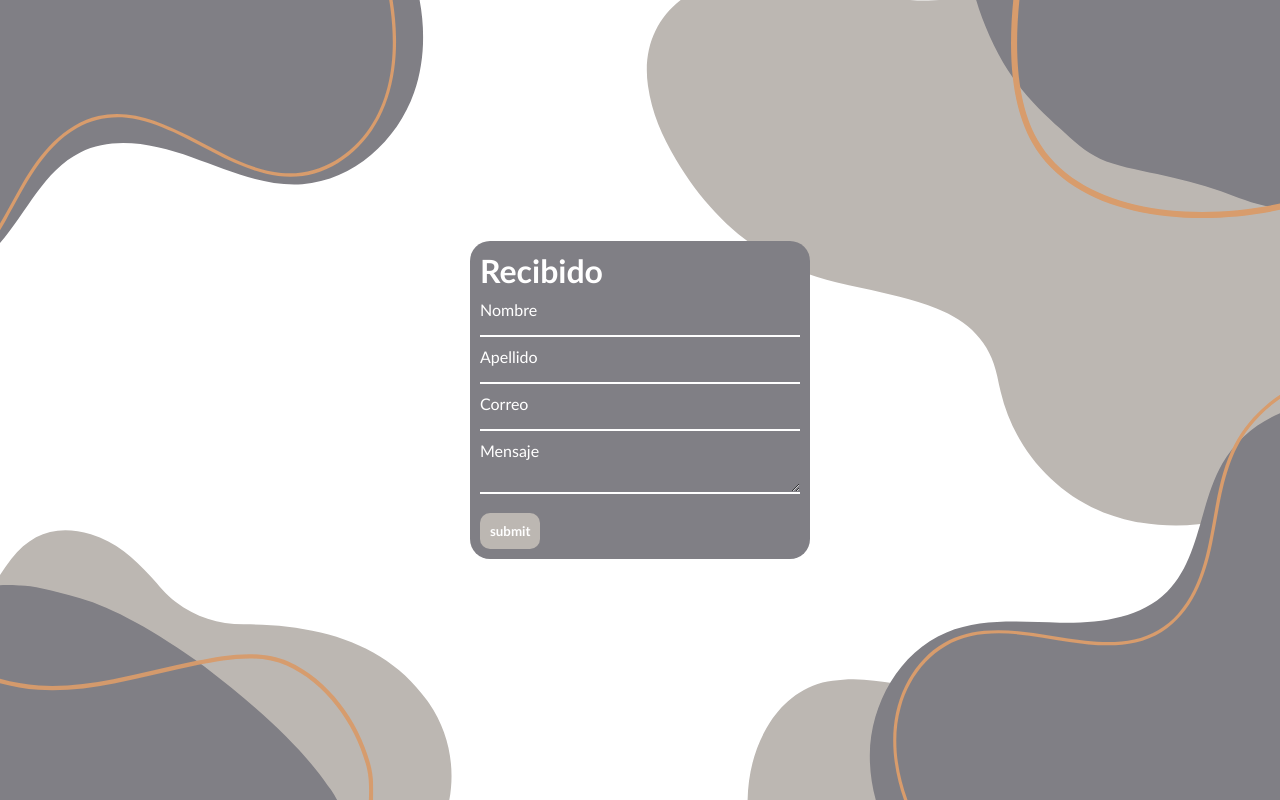
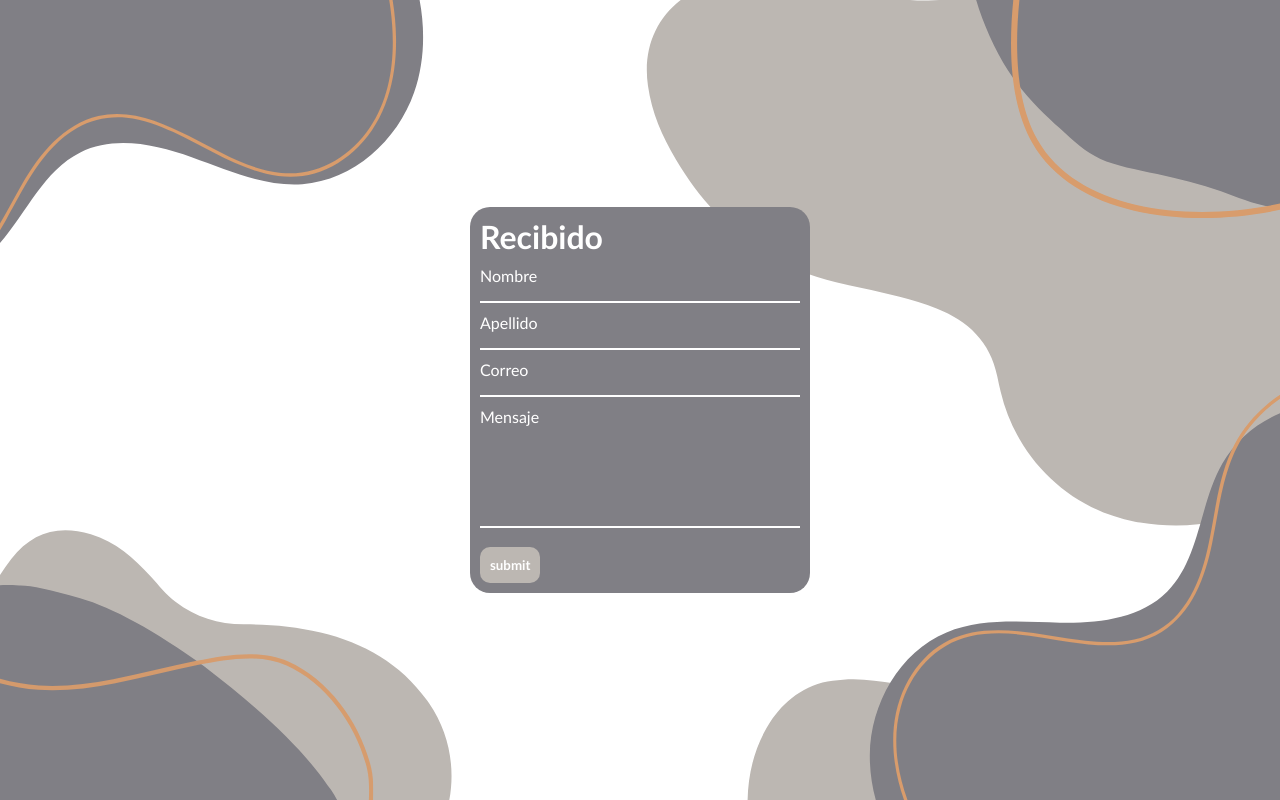
Before and after one commit to SamMidnight03/Formulario-de-Contacto, a React (Vite) app: page / in a window 1280 px wide. Built offline with nearby package versions, Linux system fonts and the light colour scheme.

Commit message:
sextimo commit

```diff
--- a/src/App.css
+++ b/src/App.css
@@ -51,10 +51,12 @@ input, textarea{
   background-color: #807f85;
   border: 0px;
   border-bottom: 2px solid white;
-  resize: vertical;
-
 }
 
+textarea{
+  height: 100px;
+  resize: none;
+}
 
 #GatoXd{
   width: 10rem;
```
